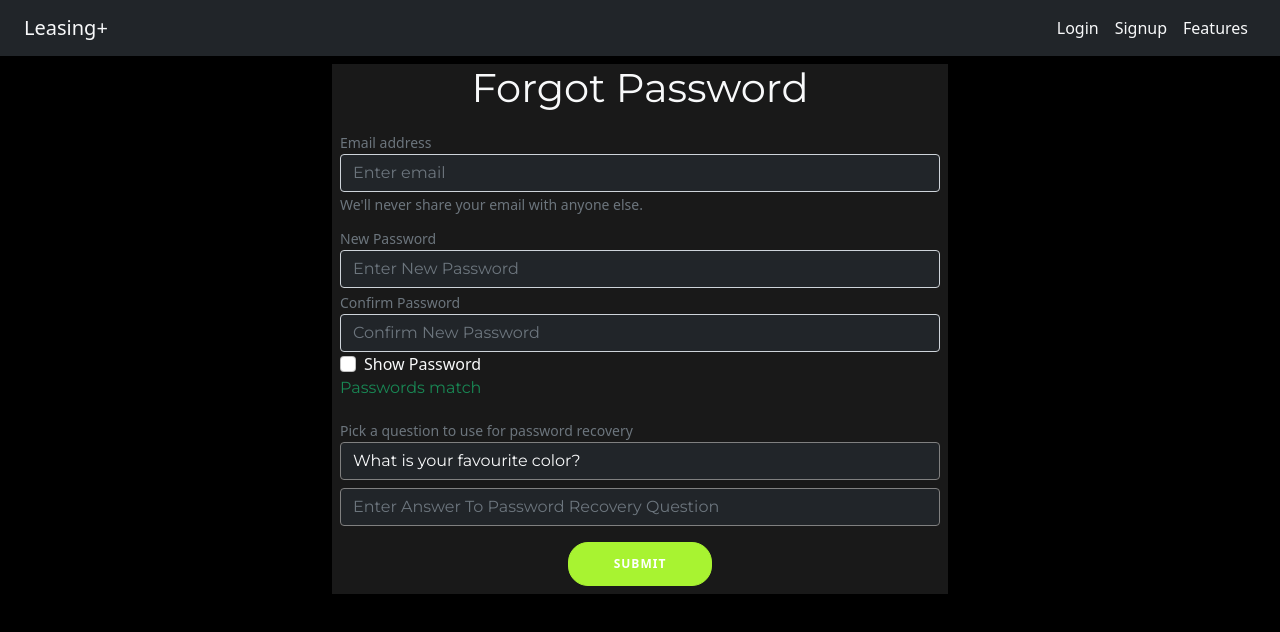
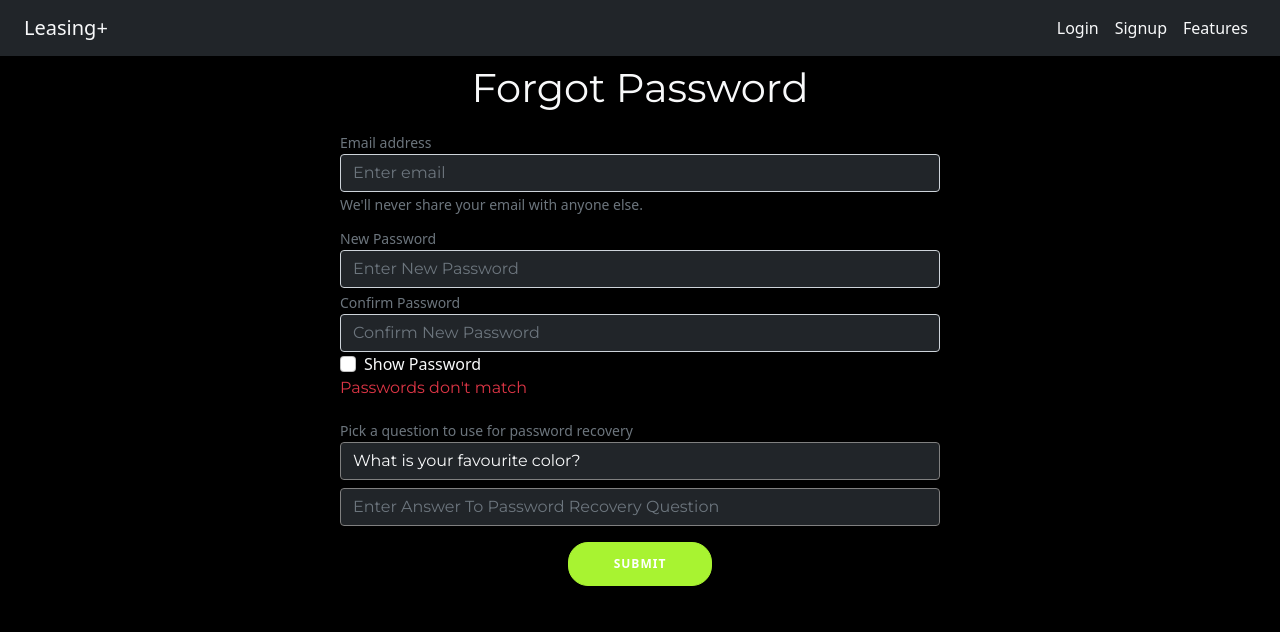
Before and after one commit to Nick-Cho/LeasingPlus, a Next.js app in the folder client/: page /forgot-password in a window 1280 px wide. Shown: the top 632 px of the page. Built offline with nearby package versions, Linux system fonts and the light colour scheme.

Commit message:
Fixing error where forgot password form displayed that passwords matched on reload

```diff
--- a/client/components/forms/ForgotPasswordForm.js
+++ b/client/components/forms/ForgotPasswordForm.js
@@ -1,4 +1,4 @@
-import {useState} from 'react'
+import {useState,useEffect} from 'react'
 
 export default function ForgotPasswordForm({
   handleSubmit,
@@ -10,12 +10,18 @@ export default function ForgotPasswordForm({
   setSecret,
   secretQuestion,
   setSecretQuestion
-}) {
+})
+{
   const [showPswd, setShowPswd] = useState(false);
   const [confirmPswd, setConfirmPswd] = useState("");
+  useEffect(()=>{
+    console.log("new password on reload: ", newPassword);
+
+    console.log("confirm password on reload: ", confirmPswd);
+  },[newPassword])
   return (
     <>
-      <form onSubmit={handleSubmit} style={{backgroundColor: "rgb(25,25,25)"}}>
+      <form onSubmit={handleSubmit}>
         <div className="row" >
           <div className="col text-center" >
             <h1 className= "text-light font"> Forgot Password</h1>
@@ -37,7 +43,9 @@ export default function ForgotPasswordForm({
         <div class="form-group px-2">
           <input type="checkbox" class="form-check-input font" onClick ={()=>{setShowPswd(!showPswd)}}/>
           <label class="form-check-label text-light px-2" >Show Password</label>
-          {(confirmPswd === newPassword) ?
+          {
+           (confirmPswd != "") &&
+              (confirmPswd === newPassword) ?
               <>
                 <p className="text-success font"> Passwords match </p>
               </>
```
Lines whose indentation alone changed are shown as unchanged.
